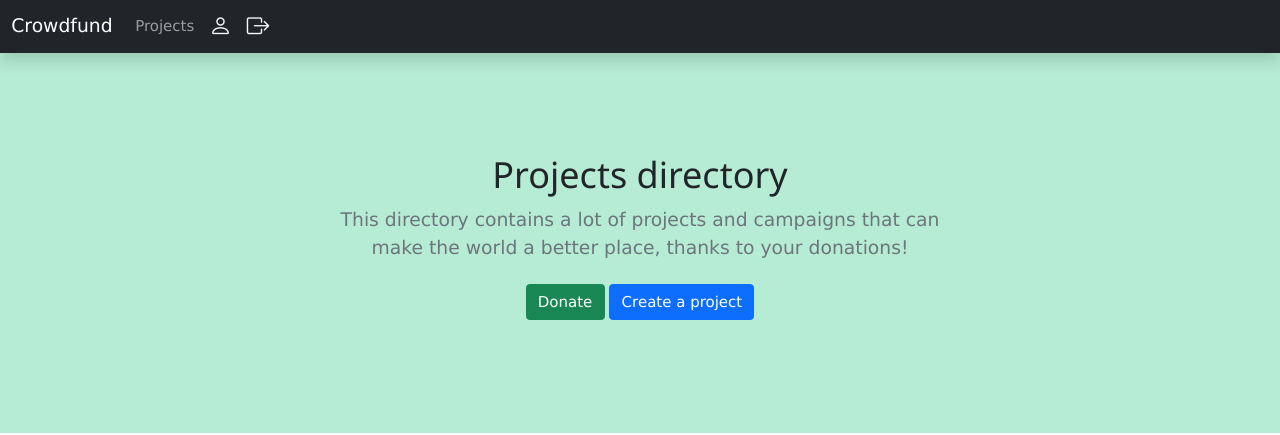
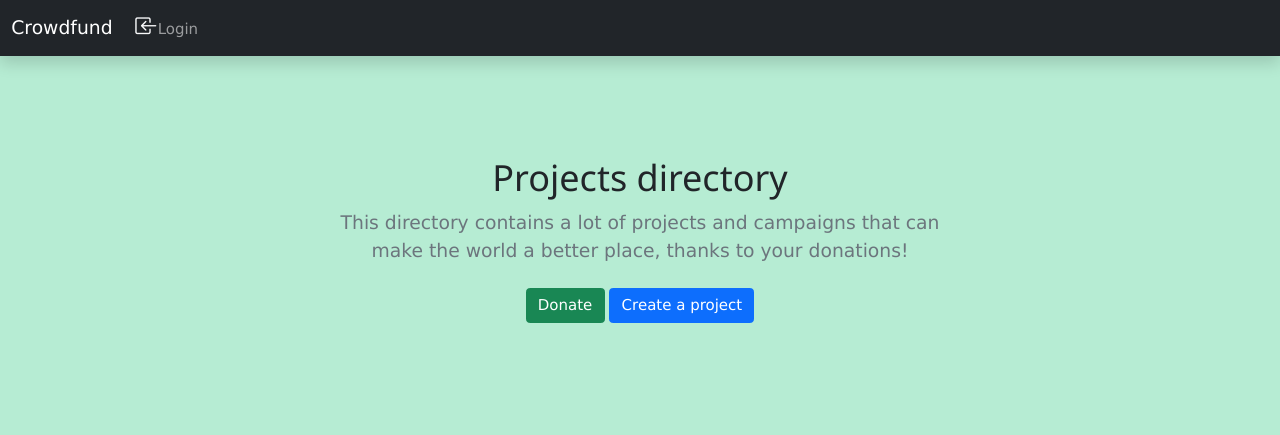
Before and after one commit to ayazeid/Crowd-Funding-App-Django, a Django app: template crowdfund/projects/templates/projects/project_list.html in a window 1280 px wide. Shown: the top 435 px of the page. Run offline with Django 3.2, Linux system fonts and the light colour scheme; the template is opened without the code that fills it: most values are stand-ins (such as "Sample title", 1, 10 or a date in 2020); grey boxes marked "Sample" are stand-in pictures; some libraries are stand-ins or nearby versions.

Commit message:
Handle navbar items with auth

```diff
--- a/crowdfund/projects/templates/projects/project_list.html
+++ b/crowdfund/projects/templates/projects/project_list.html
@@ -1,4 +1,7 @@
-{% extends 'base.html' %} {% block title %}Projects{% endblock title %} {% block content %}
+{% extends 'base.html' %} {% block title %}Projects{% endblock title %}
+<!--content-->
+{% block content %}
+
 <section class="py-5 text-center cf-bg-light-green">
   <div class="row py-lg-5">
     <div class="col-lg-6 col-md-8 mx-auto">
@@ -33,7 +36,11 @@
         <div class="card-body">
           <h5 class="card-title">{{project.title}}</h5>
           <p class="card-text">{{project.details|truncatechars:40}}</p>
-          <a href="{% url 'details-project' project.id %}" class="btn btn-success">View Project</a>
+          <a
+            href="{% url 'details-project' project.id %}"
+            class="btn btn-success"
+            >View Project</a
+          >
         </div>
       </div>
     </div>
--- a/crowdfund/templates/partials/_navbar.html
+++ b/crowdfund/templates/partials/_navbar.html
@@ -16,23 +16,44 @@
       </div>
 
       <div class="d-flex">
+        {% if request.user.is_authenticated %}
         <ul class="navbar-nav me-auto">
           <li class="nav-item">
             <a class="nav-link" href="{% url 'projects' %}">Projects</a>
           </li>
           <li class="nav-item">
             <!-- Todo:adding the authed user username later-->
+
             <a class="nav-link" href="{% url 'user_profile_page' %}"
-              ><i class="bi bi-person text-light fs-4"></i
-            ></a>
+              >
+              {%if not request.user.profile.profile_picture %}
+              <i class="bi bi-person text-light fs-4"></i
+                >
+              {%else%}
+              <img
+              src="{{request.user.profile.profile_picture.url}}"
+              alt="profile_picture"
+              class="img-fluid"
+              style="width: 40px;border-radius:50%"
+            />
+              {%endif%}
+            </a>
           </li>
           <li class="nav-item">
             <!-- Todo:adding the authed user username later-->
             <a class="nav-link" href="{% url 'logout' %}"
               ><i class="bi bi-box-arrow-right text-light fs-4"></i
-            ></a>
+            >logout</a>
           </li>
         </ul>
+        {%else%}
+        <ul class="navbar-nav me-auto">
+            <a class="nav-link" href="{% url 'signin' %}"
+              ><i class="bi bi-box-arrow-in-left text-light fs-4"></i
+            >Login</a>
+          </li>
+        </ul>
+        {%endif%}
       </div>
     </div>
   </nav>
```
